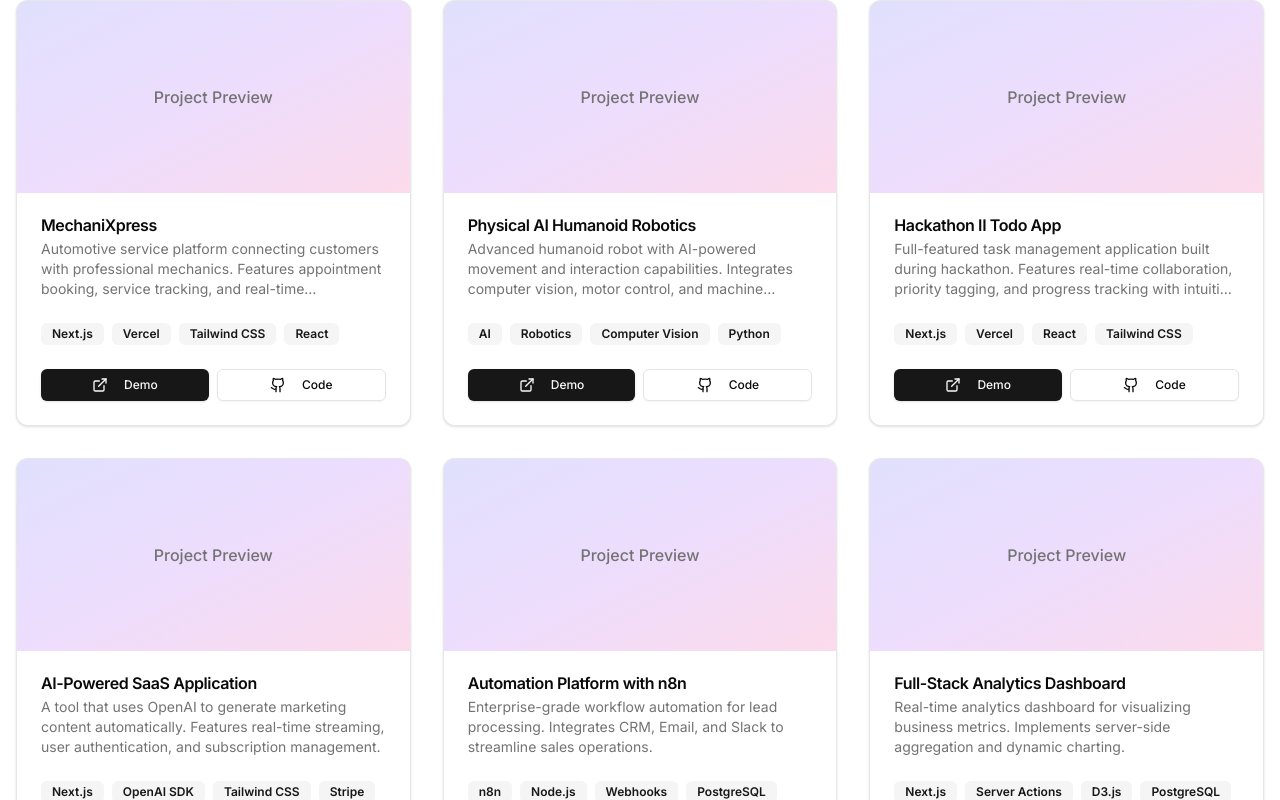
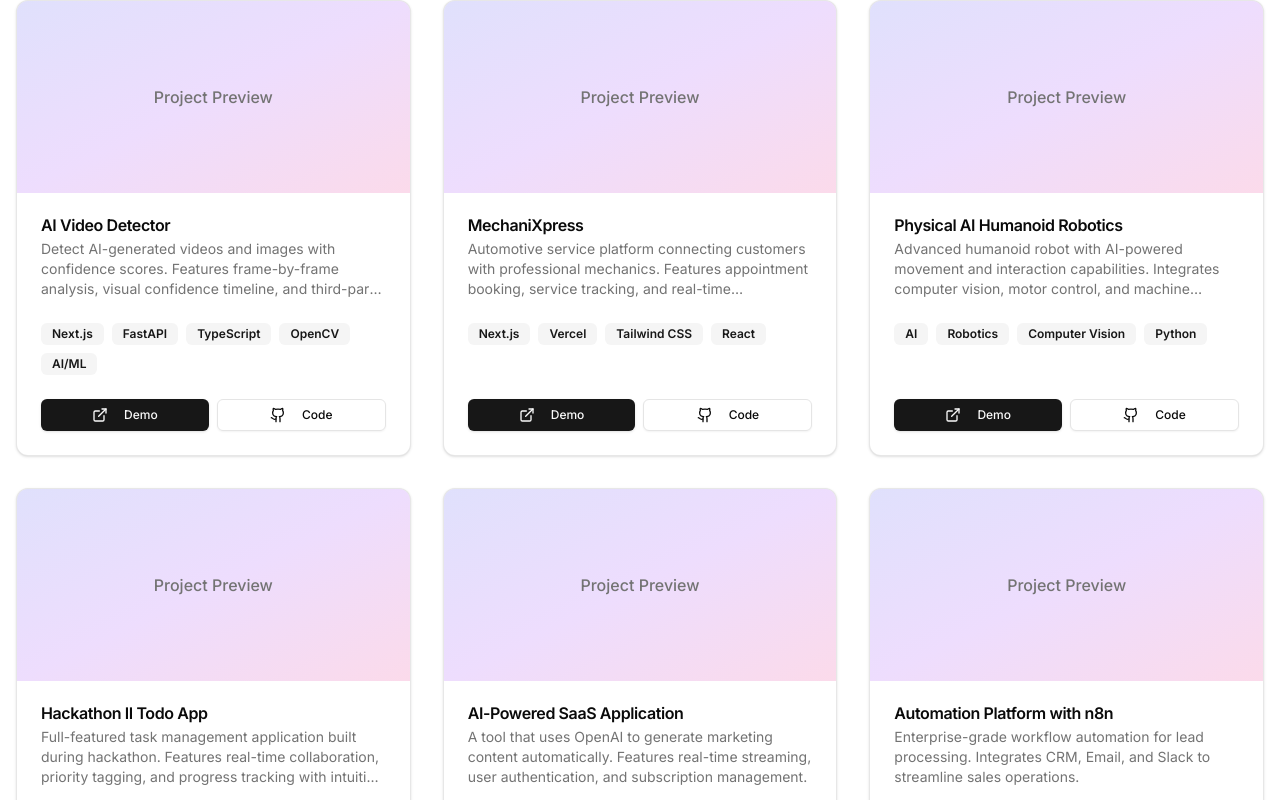
Before and after one commit to MuhammadAsgharramzan/portfolio, a Next.js app: page / in a window 1280 px wide. Shown: the part 1539-2339 px from the top of the page. Built offline with nearby package versions, Linux system fonts and the light colour scheme.

Commit message:
new project update

```diff
--- a/components/sections/projects.tsx
+++ b/components/sections/projects.tsx
@@ -8,6 +8,15 @@ import { Github, ExternalLink } from "lucide-react"
 import Link from "next/link"
 
 const projects = [
+    {
+        title: "AI Video Detector",
+        description: "Detect AI-generated videos and images with confidence scores. Features frame-by-frame analysis, visual confidence timeline, and third-party API integrations (Hive, Sightengine). Built with FastAPI backend and Next.js 14 frontend.",
+        tags: ["Next.js", "FastAPI", "TypeScript", "OpenCV", "AI/ML"],
+        links: {
+            demo: "#",
+            repo: "https://github.com/MuhammadAsgharramzan/AI-Video-Detector",
+        },
+    },
     {
         title: "MechaniXpress",
         description: "Automotive service platform connecting customers with professional mechanics. Features appointment booking, service tracking, and real-time notifications.",
```
